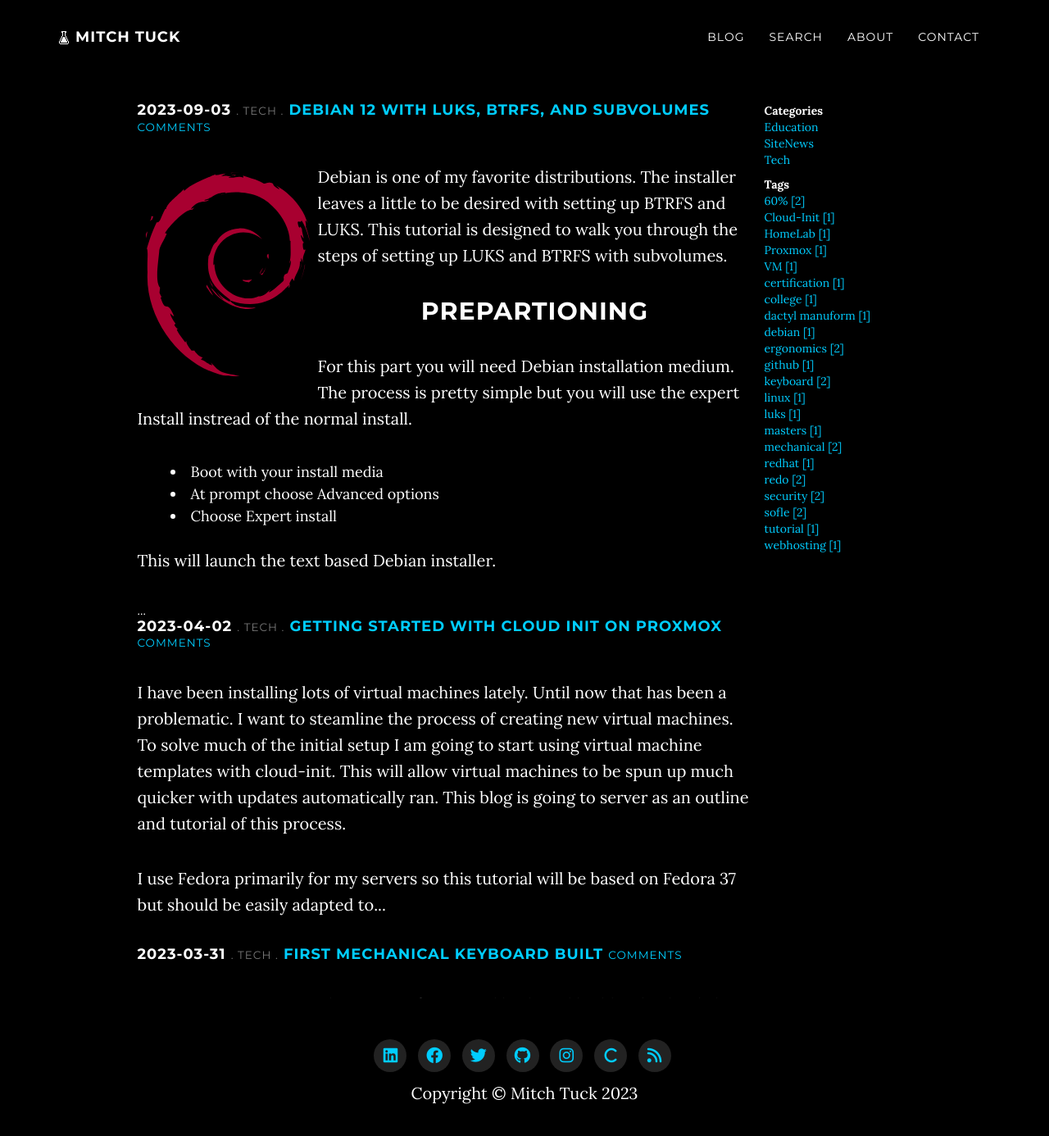
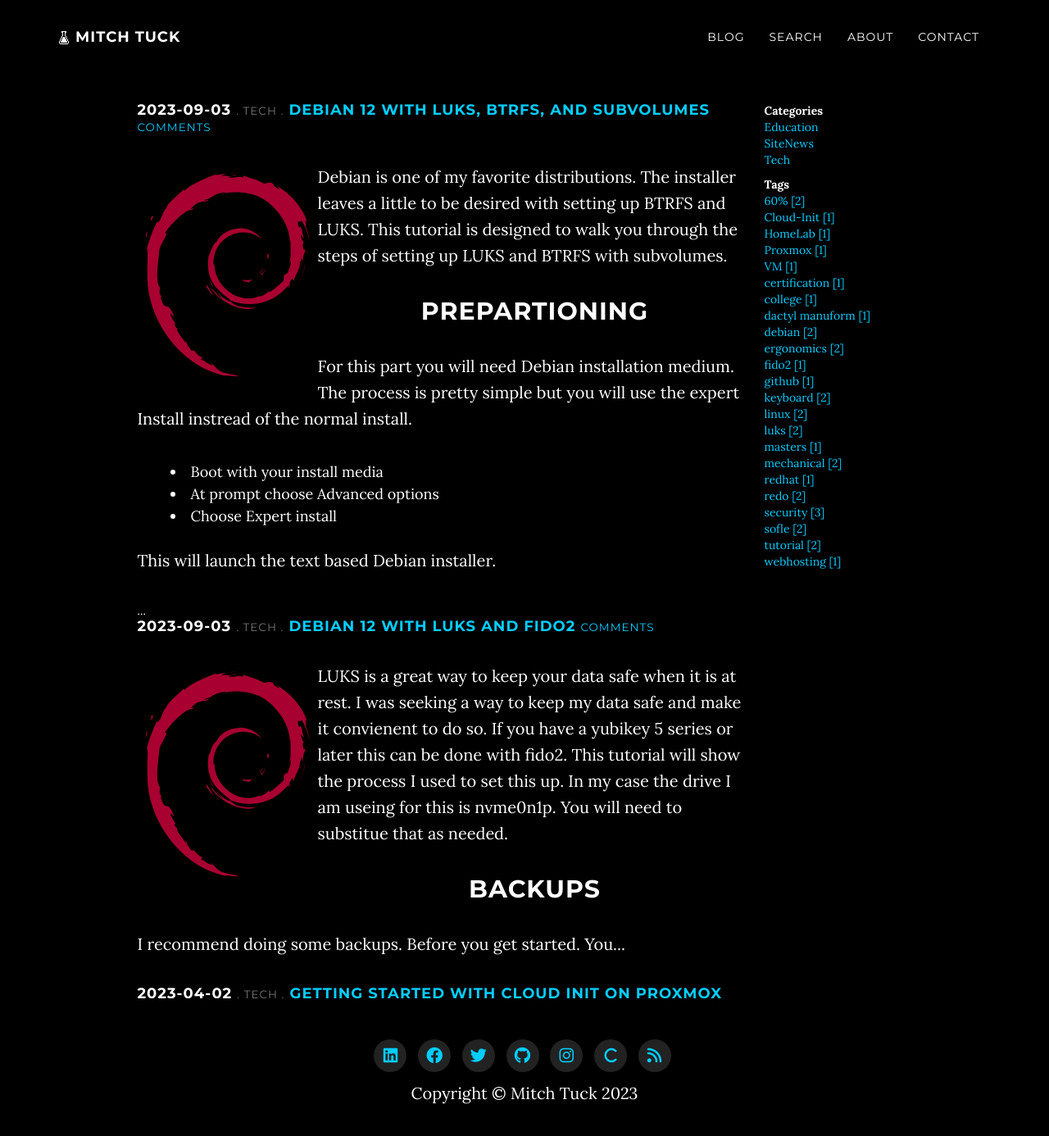
Before and after one commit to matuck/matuck.github.io, a Jekyll site: the page built from index.html, in a window 1280 px wide and 1400 px high. Shown: the top 1386 px of the window at 82% size. Built offline with Jekyll 4.4.1, drawn with Linux system fonts in a browser that asks for light colours; nearby versions of some CDN libraries.

Commit message:
add luks with fido2 (#11)

````diff
--- a/_data/tags.yml
+++ b/_data/tags.yml
@@ -4,7 +4,7 @@
 masters: 1
 github: 1
 webhosting: 1
-security: 2
+security: 3
 certification: 1
 redhat: 1
 mechanical: 2
@@ -17,7 +17,8 @@
 Proxmox: 1
 Cloud-Init: 1
 HomeLab: 1
-linux: 1
-debian: 1
-luks: 1
-tutorial: 1
+linux: 2
+debian: 2
+luks: 2
+tutorial: 2
+fido2: 1
--- /dev/null
+++ b/_posts/2023-09-03-Debian-12-with-LUKS-and-Fido2.md
@@ -0,0 +1,93 @@
+---
+layout: post
+section-type: post
+title: Debian 12 with LUKS and Fido2
+category: Tech
+tags: [ 'linux', 'debian', 'security', 'luks', 'fido2' ,'tutorial' ]
+---
+<img class="floatimageleft borderless" src="/img/debianlogo.svg"  width="200px" />LUKS is a great way to keep your data safe when it is at rest.  I was seeking a way to keep my data safe and make it convienent to do so.  If you have a yubikey 5 series or later this can be done with fido2.  This tutorial will show the process I used to set this up.  In my case the drive I am useing for this is nvme0n1p.  You will need to substitue that as needed.
+
+## Backups
+I recommend doing some backups.  Before you get started.  You will need these if you need to recover.
+
+### LUKS Header
+Save your existing LUKS header to external media incase you need to go back and restore it.
+``` bash
+cryptsetup luksHeaderBackup /dev/nvme0n1p3 --header-backup-file <external_media_path>/luks_backup.bin
+```
+### Initrd backups
+We will be updating some of your intramfs.  This could make your system unbootable.  If you make copy of the files in the same directory, you can easily boot back in from grub. Inside /boot there will be one or more files that start with initrd.  In my case the files look like initrd.img-6.4.0-3-amd64.  Copy each of your initrd files and append with .bak.
+```bash
+cd /boot
+cp initrd.img-6.4.0-3-amd64 initrd.img-6.4.0-3-amd64.bak
+```
+
+##  Ensure pin is setup on your yubikey
+If you wish for pin entry to unlock your yubikey, make sure your pin is setup.  If you have already setup pin, you can skip this.
+```bash
+ykman fido access change-pin
+```
+
+## Enroll the Yubikey to the LUKS drive
+The next step is to add your yubikey to the luks encrypted partition.
+```bash
+systemd-cryptenroll /dev/nvmeon1p3 --fido2-device=auto --fido2-with-client-pin=yes
+```
+This will prompt for the current password for the partition.  Enter that.  Once that is complete make sure your yubikey is plugged in if it isn't already.  It will then ask for your PIN.  Enter that.  It will requests you to touch the yubikwy with the blinking light.
+
+## Modify Crypttab
+Your crypttab file will need to be modified to allow the use of the yubikey.  The orignal file looks like
+```conf
+nvme0n1p3_crypt UUID=6dd1a575-8ae3-4fd3-89fe-46b5dd274541 none luks,discard
+```
+The modified file looks like.
+```conf
+nvme0n1p3_crypt UUID=6dd1a575-8ae3-4fd3-89fe-46b5dd274541 none luks,discard,fido2-device=auto
+```
+
+## Setup dracut
+By default Debian uses initramfs-tools.  These tools use the old cryptsetup and will now allow fido2.  Because of this we will need to setup dracut.  This is not quite as simple as just installing dracut some configuration will need to be done to get everything working.
+### Install dracut fido2-tools
+This part is simple we use apt to install dracut this will update your initrd files but yoursystem will not boot correctly yet.  Follow the next section.
+```bash
+apt install dracut fido2-tools
+```
+### Configure dracut
+Create a file called 11-fido.conf in /etc/dracut.conf.d .  Make sure this file user and group are root.  Contents of the file are below
+```conf
+## Spaces in the quotes are critical.
+install_optional_items+=” /usr/lib/x86_64-linux-gnu/libz.so.* “
+
+## Ugly workround because the line above doesn't fetch
+## dependencies of libfido2.so
+install_items+=" /usr/bin/fido2-token /etc/crypttab "
+
+# Required detecting the fido2 key
+install_items+=" /usr/lib/udev/rules.d/60-fido-id.rules /usr/lib/udev/fido_id "
+add_dracutmodules+=" fido2 "
+```
+### Regenerate dracut
+After everything is installed and configured the initrd files have to be regenerated.  This is easy its a single command
+```bash
+dracut -f
+```
+## Update Grub
+System will still have trouble booting, because it needs help finding the encrypted drive. Grub will need to be updated.
+### Reconfigure Grub
+In your /etc/default/grub the GRUB_CMDLINE_LINUX.  We need to add an entry for rd.luks.name.  An excert from my file is below
+```conf
+...
+GRUB_CMDLINE_LINUX_DEFAULT="quiet"
+GRUB_CMDLINE_LINUX="rd.luks.name=6dd1a575-8ae3-4fd3-89fe-46b5dd274541=nvme0n1p3_crypt"
+# If your computer has multiple operating systems installed, then you
+...
+```
+### Apply the reconfigure
+This is a simple oneline command.
+```bash
+update-grub
+```
+## Test Everything out
+From here everything should work.  Reboot your system.  You will be prompted for your yubikey pin.  Enter your pin and hit enter.  Make sure your yubikey is plugged in.  It should start blinking.  Touch your yubikey, and it should continue the boot.
+## Emergency roll back
+If you are not prompted for the pin or it doesnt unlock, reboot your machine again.  At the grub prompt hit e.  On the initrd line add .bak to the initrd image created.
--- /dev/null
+++ b/tags/fido2.html
@@ -0,0 +1,6 @@
+---
+layout: tag
+section-type: tag
+title: fido2
+---
+## Tag
````
